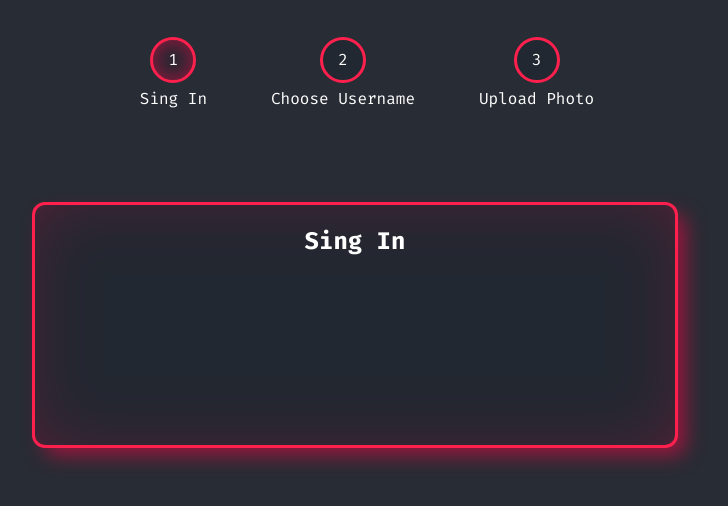
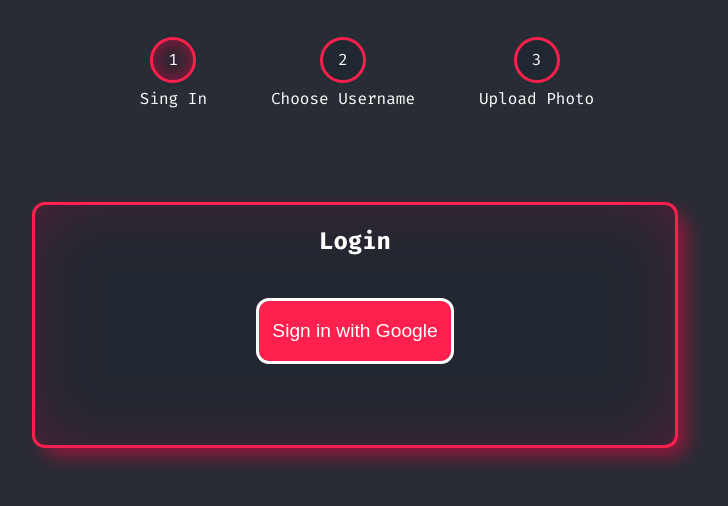
Before and after one commit to s0ru/svelte-linktree-clone, a SvelteKit app: page /login in a window 1280 px wide. Shown: the top 506 px of the page, without its empty margins (293-1021 px from the left). Built offline with nearby package versions, Linux system fonts and the light colour scheme.

Commit message:
add login with google button

```diff
--- a/src/routes/login/+page.svelte
+++ b/src/routes/login/+page.svelte
@@ -1,4 +1,34 @@
 <script>
+    import { auth } from "$lib/firebase"
+    import { GoogleAuthProvider, signInWithPopup, signOut } from 'firebase/auth'
+
+    const signInWithGoogle = async () => {
+        const provider = new GoogleAuthProvider();
+        const user = await signInWithPopup(auth, provider);
+        console.log(user);
+    }
 </script>
 
-<h2>Sing In</h2>
+<h2>Login</h2>
+
+<button class="login-btn" on:click={signInWithGoogle}>Sign in with Google</button>
+
+<style>
+    .login-btn{
+        font-size: 1.2em;
+        margin-top: 3vh;
+        width: 15vw;
+        height: 7.5vh;
+        color: white;
+        background-color: var(--detail-color);
+        border-radius: 10px;
+        border: none;
+        outline-style: solid;
+        outline-width: medium;
+        outline-color: white;
+    }
+
+    .login-btn:active{
+        background-color: var(--accent-color);
+    }
+</style>
```
